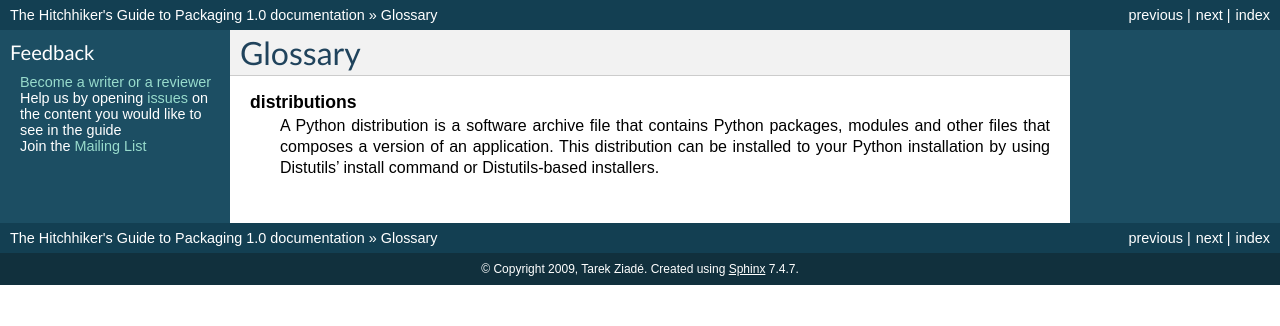
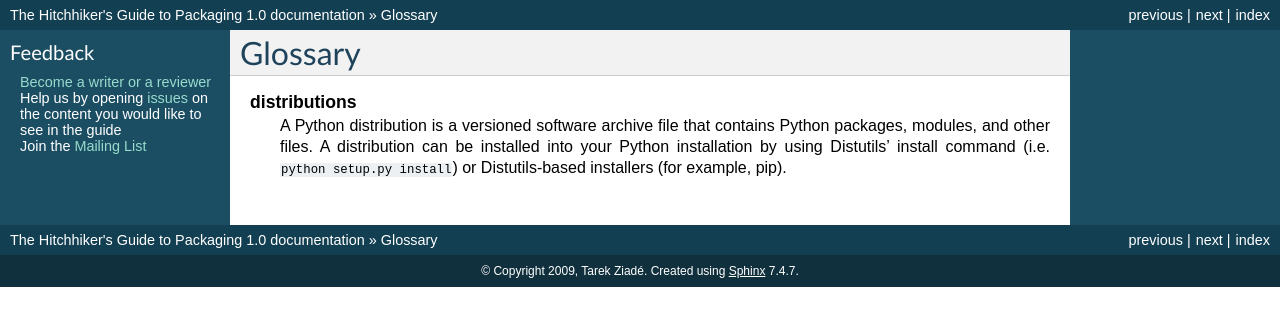
Before and after one commit to pypa/packaging.python.org, a Sphinx documentation site: the page built from source/glossary.txt, in a window 1280 px wide. Shown: the top 326 px of the page. Built offline with Sphinx 7.4.7, drawn with Linux system fonts in a browser that asks for light colours.

Commit message:
Tweaked definition of "distributions".

```diff
--- a/source/glossary.txt
+++ b/source/glossary.txt
@@ -5,8 +5,8 @@ Glossary
 .. glossary::
 
     distributions
-        A Python distribution is a software archive file that contains
-        Python packages, modules and other files that composes a version of
-        an application. This distribution can be installed to your Python
-        installation by using Distutils' install command or Distutils-based
-        installers.
+        A Python distribution is a versioned software archive file
+        that contains Python packages, modules, and other files. A
+        distribution can be installed into your Python installation by
+        using Distutils' install command (i.e. ``python setup.py
+        install``) or Distutils-based installers (for example, pip).
```
